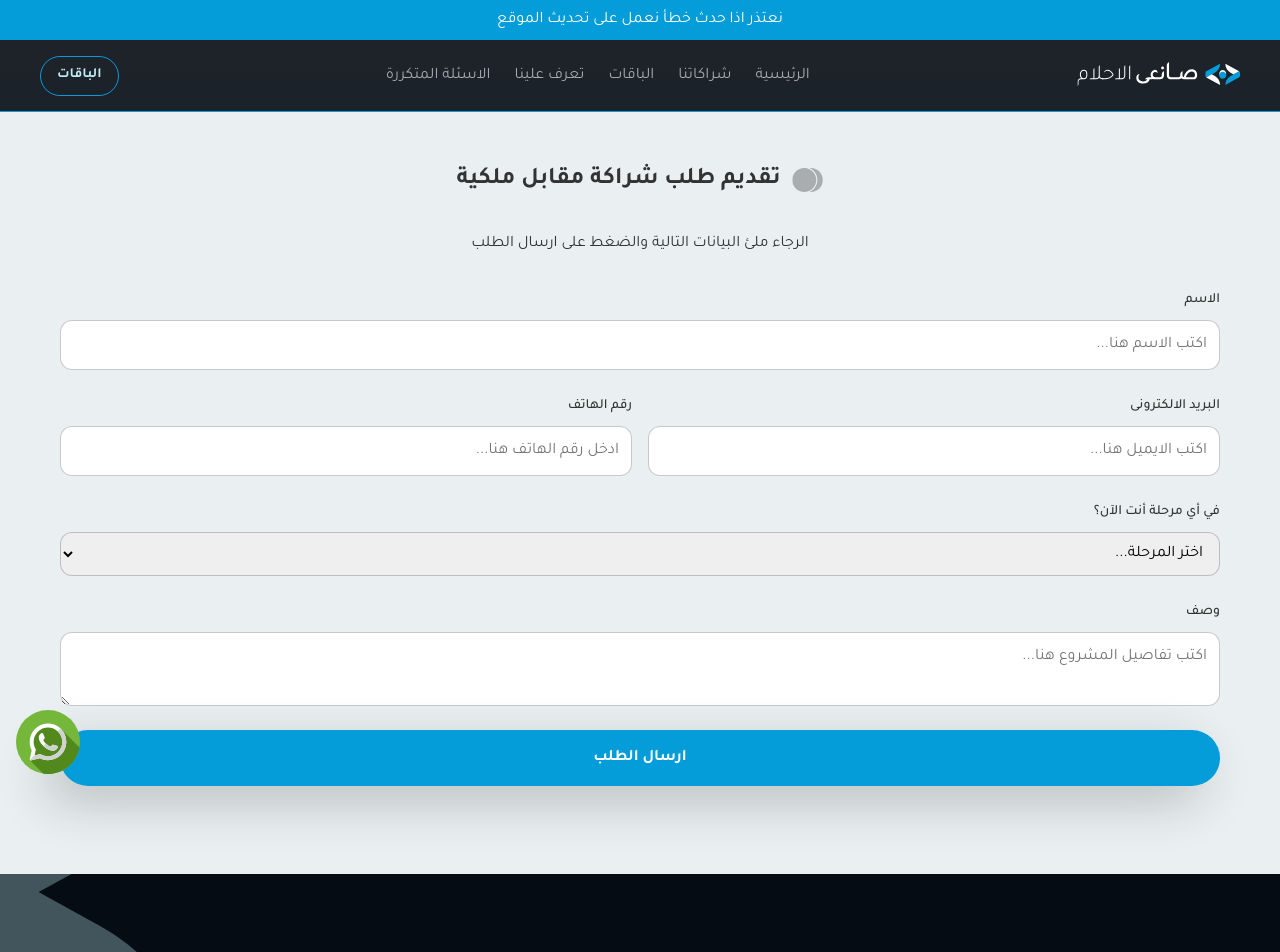
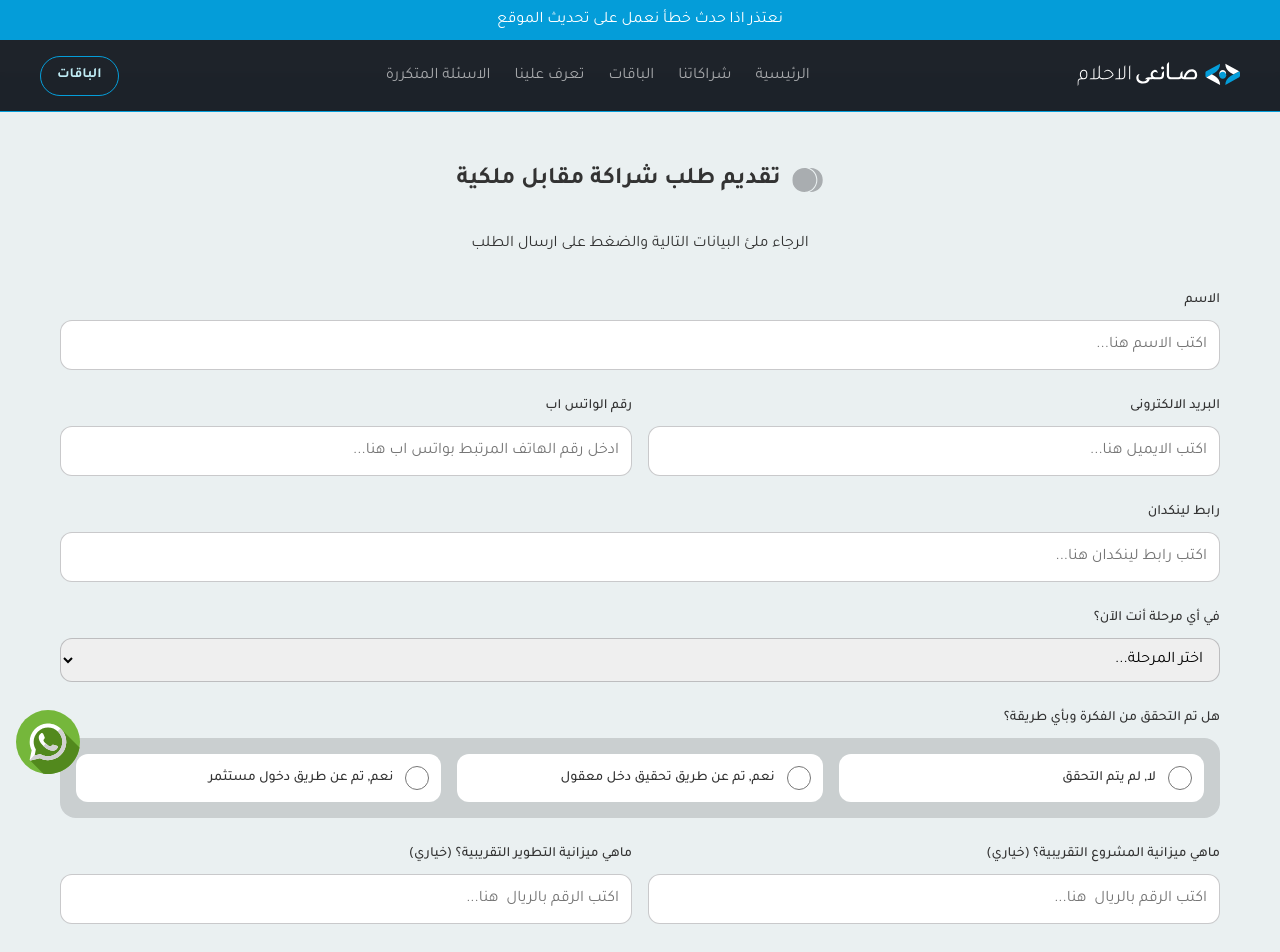
Before and after one commit to islamsayedr/db-site, a React (Vite) app: page /ApplyForOwnerShip in a window 1280 px wide. Shown: the top 952 px of the page. Built offline with nearby package versions, Linux system fonts and the light colour scheme.

Commit message:
updating apply forms

```diff
--- a/src/comp/forms/ApplyForOwnerShip.jsx
+++ b/src/comp/forms/ApplyForOwnerShip.jsx
@@ -1,6 +1,6 @@
 import Styles from "./ApplyNow.module.css";
 import { useState } from "react";
-import { useNavigate } from 'react-router-dom';
+import { useNavigate } from "react-router-dom";
 
 import axios from "axios";
 
@@ -11,10 +11,13 @@ export default function ApplyForOwnerShip() {
     data: {
       name: "",
       email: "",
-      phone: "",
-      project: "",
-      type: "مقابل ملكية",
-      state: "",
+      whatsapp: "",
+      linkedin: "",
+      phase: "",
+      validation: "",
+      projectBudget: "",
+      developmentBudget: "",
+      description: "",
     },
   });
 
@@ -33,7 +36,7 @@ export default function ApplyForOwnerShip() {
 
     try {
       const response = await axios.post(
-        "https://dreamy-backend.azurewebsites.net/api/req",
+        "https://dreamy-backend.azurewebsites.net/api/ownership-reqs",
         // "http://localhost:1337/api/req",
         formData
       );
@@ -43,10 +46,13 @@ export default function ApplyForOwnerShip() {
         data: {
           name: "",
           email: "",
-          phone: "",
-          project: "",
-          type: "مقابل ملكية",
-          state: "",
+          whatsapp: "",
+          linkedin: "",
+          phase: "",
+          validation: "",
+          projectBudget: "",
+          developmentBudget: "",
+          description: "",
         },
       });
       navigate("/requestConfirmation");
@@ -86,47 +92,32 @@ export default function ApplyForOwnerShip() {
               />
             </div>
             <div className={Styles.input}>
-              <label htmlFor="phone">رقم الهاتف</label>
+              <label htmlFor="whatsapp">رقم الواتس اب</label>
               <input
                 type="tel"
-                name="phone"
-                placeholder="ادخل رقم الهاتف هنا..."
-                value={formData.data.phone}
+                name="whatsapp"
+                placeholder="ادخل رقم الهاتف المرتبط بواتس اب هنا..."
+                value={formData.data.whatsapp}
                 onChange={handleChange}
               />
             </div>
           </div>
+          <div className={Styles.input}>
+            <label htmlFor="linkedin">رابط لينكدان</label>
+            <input
+              type="text"
+              name="linkedin"
+              placeholder="اكتب رابط لينكدان هنا..."
+              value={formData.data.linkedin}
+              onChange={handleChange}
+            />
+          </div>
 
-          {/* <div className={Styles.input}>
-            <label htmlFor="type">نوع الطلب</label>
-            <div className={Styles.radioBtn}>
-              <label>
-                <input
-                  type="radio"
-                  name="type"
-                  value="شراكة تقنية مقابل ملكية"
-                  checked={formData.data.type === "شراكة تقنية مقابل ملكية"}
-                  onChange={handleChange}
-                />
-                شراكة تقنية مقابل ملكية
-              </label>
-              <label>
-                <input
-                  type="radio"
-                  name="type"
-                  value="شراكة تقنية كخدمة"
-                  checked={formData.data.type === "شراكة تقنية كخدمة"}
-                  onChange={handleChange}
-                />
-                شراكة تقنية كخدمة
-              </label>
-            </div>
-          </div> */}
           <div className={Styles.input}>
-            <label htmlFor="state">في أي مرحلة أنت الآن؟</label>
+            <label htmlFor="phase">في أي مرحلة أنت الآن؟</label>
             <select
-              name="state"
-              value={formData.data.state}
+              name="phase"
+              value={formData.data.phase}
               onChange={handleChange}
             >
               <option className={Styles.option} value="">
@@ -151,14 +142,83 @@ export default function ApplyForOwnerShip() {
           </div>
 
           <div className={Styles.input}>
-            <label htmlFor="project">وصف</label>
+            <label htmlFor="validation">هل تم التحقق من الفكرة وبأي طريقة؟</label>
+            <div className={Styles.radioBtn}>
+              <label>
+                <input
+                  type="radio"
+                  name="validation"
+                  value="لا, لم يتم التحقق"
+                  checked={formData.data.validation === "لا, لم يتم التحقق"}
+                  onChange={handleChange}
+                />
+                لا, لم يتم التحقق
+              </label>
+              <label>
+                <input
+                  type="radio"
+                  name="validation"
+                  value="نعم, تم عن طريق تحقيق دخل معقول"
+                  checked={
+                    formData.data.validation === "نعم, تم عن طريق تحقيق دخل معقول"
+                  }
+                  onChange={handleChange}
+                />
+                نعم, تم عن طريق تحقيق دخل معقول
+              </label>
+              <label>
+                <input
+                  type="radio"
+                  name="validation"
+                  value="نعم, تم عن طريق دخول مستثمر"
+                  checked={
+                    formData.data.validation === "نعم, تم عن طريق دخول مستثمر"
+                  }
+                  onChange={handleChange}
+                />
+                نعم, تم عن طريق دخول مستثمر
+              </label>
+            </div>
+          </div>
+
+          <div className={Styles.row}>
+            <div className={Styles.input}>
+              <label htmlFor="projectBudget">
+                ماهي ميزانية المشروع التقريبية؟ (خياري)
+              </label>
+              <input
+                type="number"
+                name="projectBudget"
+                placeholder="اكتب الرقم بالريال  هنا..."
+                value={formData.data.projectBudget}
+                onChange={handleChange}
+              />
+            </div>
+
+            <div className={Styles.input}>
+              <label htmlFor="developmentBudget">
+                ماهي ميزانية التطوير التقريبية؟ (خياري)
+              </label>
+              <input
+                type="number"
+                name="developmentBudget"
+                placeholder="اكتب الرقم بالريال  هنا..."
+                value={formData.data.developmentBudget}
+                onChange={handleChange}
+              />
+            </div>
+          </div>
+
+          <div className={Styles.input}>
+            <label htmlFor="description">وصف</label>
             <textarea
-              name="project"
+              name="description"
               placeholder="اكتب تفاصيل المشروع هنا..."
-              value={formData.data.project}
+              value={formData.data.description}
               onChange={handleChange}
             />
           </div>
+
           <button type="submit" className="submit">
             {" "}
             ارسال الطلب
--- a/src/comp/forms/ApplyForService.jsx
+++ b/src/comp/forms/ApplyForService.jsx
@@ -11,10 +11,10 @@ export default function ApplyForService() {
     data: {
       name: "",
       email: "",
-      phone: "",
-      project: "",
-      type: "خدمة",
-      state: "",
+      whatsapp: "",
+      phase: "",
+      developmentBudget: "",
+      description: "",
     },
   });
 
@@ -33,7 +33,7 @@ export default function ApplyForService() {
 
     try {
       const response = await axios.post(
-        "https://dreamy-backend.azurewebsites.net/api/req",
+        "https://dreamy-backend.azurewebsites.net/api/service-reqs",
         // "http://localhost:1337/api/req",
         formData
       );
@@ -43,10 +43,10 @@ export default function ApplyForService() {
         data: {
           name: "",
           email: "",
-          phone: "",
-          project: "",
-          type: "خدمة",
-          state: "",
+          whatsapp: "",
+          phase: "",
+          developmentBudget: "",
+          description: "",
         },
       });
       navigate("/requestConfirmation");
@@ -86,47 +86,22 @@ export default function ApplyForService() {
               />
             </div>
             <div className={Styles.input}>
-              <label htmlFor="phone">رقم الهاتف</label>
+              <label htmlFor="whatsapp">رقم الواتس اب</label>
               <input
                 type="tel"
-                name="phone"
-                placeholder="ادخل رقم الهاتف هنا..."
-                value={formData.data.phone}
+                name="whatsapp"
+                placeholder="ادخل رقم الهاتف المرتبط بواتس اب هنا..."
+                value={formData.data.whatsapp}
                 onChange={handleChange}
               />
             </div>
           </div>
 
-          {/* <div className={Styles.input}>
-            <label htmlFor="type">نوع الطلب</label>
-            <div className={Styles.radioBtn}>
-              <label>
-                <input
-                  type="radio"
-                  name="type"
-                  value="شراكة تقنية مقابل ملكية"
-                  checked={formData.data.type === "شراكة تقنية مقابل ملكية"}
-                  onChange={handleChange}
-                />
-                شراكة تقنية مقابل ملكية
-              </label>
-              <label>
-                <input
-                  type="radio"
-                  name="type"
-                  value="شراكة تقنية كخدمة"
-                  checked={formData.data.type === "شراكة تقنية كخدمة"}
-                  onChange={handleChange}
-                />
-                شراكة تقنية كخدمة
-              </label>
-            </div>
-          </div> */}
           <div className={Styles.input}>
-            <label htmlFor="state">في أي مرحلة أنت الآن؟</label>
+            <label htmlFor="phase">في أي مرحلة أنت الآن؟</label>
             <select
-              name="state"
-              value={formData.data.state}
+              name="phase"
+              value={formData.data.phase}
               onChange={handleChange}
             >
               <option className={Styles.option} value="">
@@ -151,11 +126,23 @@ export default function ApplyForService() {
           </div>
 
           <div className={Styles.input}>
-            <label htmlFor="project">وصف</label>
+            <label htmlFor="developmentBudget">
+              ماهي ميزانية التطوير التقريبية؟ (خياري)
+            </label>
+            <input
+              type="number"
+              name="developmentBudget"
+              placeholder="اكتب الرقم بالريال  هنا..."
+              value={formData.data.developmentBudget}
+              onChange={handleChange}
+            />
+          </div>
+          <div className={Styles.input}>
+            <label htmlFor="description">وصف</label>
             <textarea
-              name="project"
+              name="description"
               placeholder="اكتب تفاصيل المشروع هنا..."
-              value={formData.data.project}
+              value={formData.data.description}
               onChange={handleChange}
             />
           </div>
```
